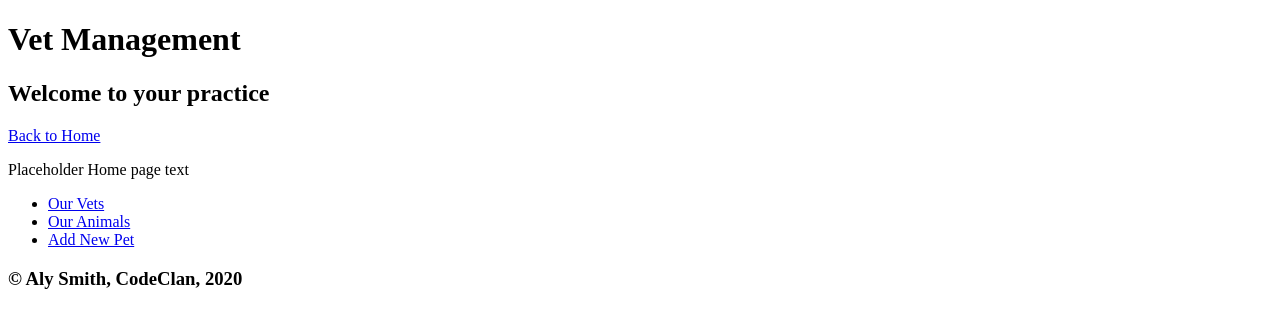
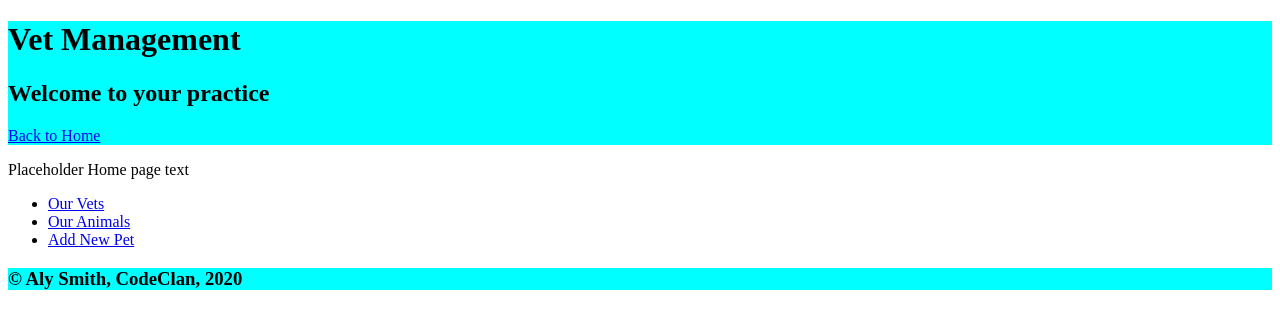
Before and after one commit to JaSmith13/vet_management_project, a Flask app: page / in a window 1280 px wide. Shown: the top 329 px of the page. Run offline with Flask 2, Linux system fonts and the light colour scheme.

Commit message:
sets up css

```diff
--- a/vet_management/static/style.css
+++ b/vet_management/static/style.css
@@ -0,0 +1,5 @@
+header, footer{
+    background-color: aqua;
+}
+
+html
--- a/vet_management/templates/base.html
+++ b/vet_management/templates/base.html
@@ -4,6 +4,7 @@
     <meta charset="UTF-8">
     <meta http-equiv="X-UA-Compatible" content="IE=edge">
     <meta name="viewport" content="width=device-width, initial-scale=1.0">
+    <link rel="stylesheet" href="static/style.css">
     <title>{{title}}</title>
 </head>
 <body>
```
